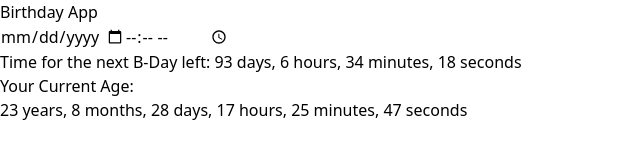
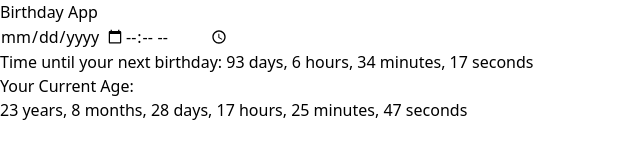
Before and after one commit to IlyaKrapivnoy/vue_birthday-app, a Vue app: page / in a window 1280 px wide. Shown: the top 160 px of the page, without its empty margins (0-640 px from the left). Built offline with nearby package versions, Linux system fonts and the light colour scheme.

Commit message:
show message on B-Day

```diff
--- a/src/App.vue
+++ b/src/App.vue
@@ -23,7 +23,7 @@
         </div>
 
         <div class="text-gray-300">
-          Time for the next B-Day left:
+          Time until your next birthday:
           <span class="text-gray-800 font-bold">{{
             timeUntilNextBirthday
           }}</span>
@@ -117,6 +117,10 @@ const getCurrentDate = () => {
 };
 
 const timeUntilNextBirthday = computed(() => {
+  if (age.months.value === 0 && age.days.value === 0) {
+    return 'Happy B-Day!';
+  }
+
   const today = new Date();
   const selectedDateTime = new Date(
     selectedDate.value + 'T' + selectedTime.value + ':00'
```
